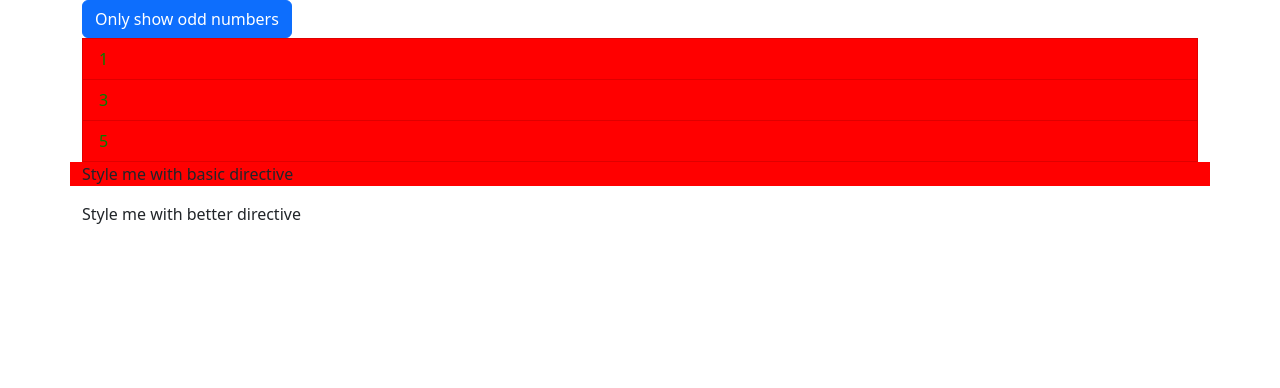
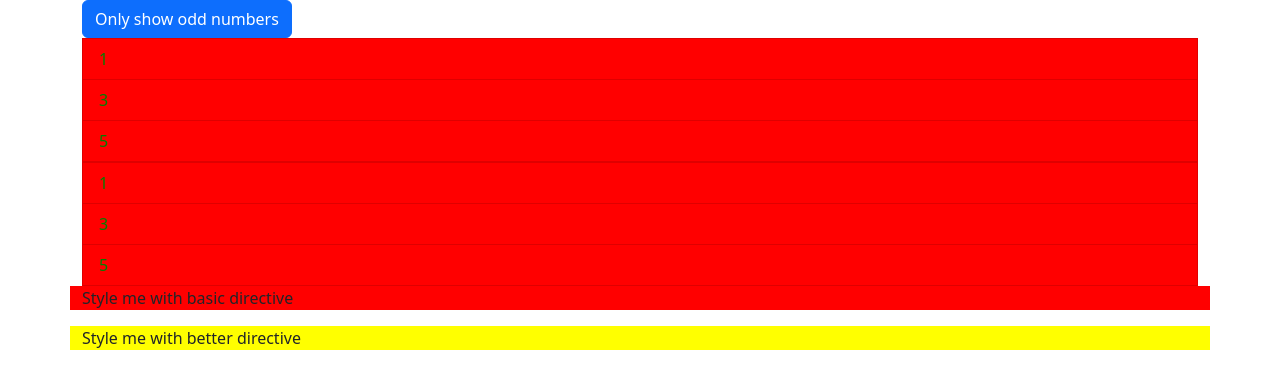
Before and after one commit to chandra10207/Angular-Recipe-Book, an Angular app: page / in a window 1280 px wide. Both pictures are taken after a click on the button "Only show odd numbers". Shown: the top 388 px of the page. Built offline with nearby package versions, Linux system fonts and the light colour scheme.

Commit message:
Building a Structural Directive appUnless

```diff
--- a/src/app/app.component.html
+++ b/src/app/app.component.html
@@ -36,6 +36,22 @@
         </li>
       </div>
 
+
+      <ng-template [ngIf] = "onlyOdd">
+        <div>
+          <li class="list-group-item"
+        [ngClass]="{odd_class: odd %2 !== 0}"
+        [ngStyle]="{backgroundColor: odd %2 !== 0 ? 'red' : 'transparent'}"
+        *ngFor="let odd of oddNumbers"
+
+        >
+        {{odd}}
+        </li>
+
+        </div>
+
+      </ng-template>
+
       <div *ngIf="!onlyOdd">
         <li class="list-group-item"
         [ngClass]="{even_class: even % 2 == 0}"
--- a/src/app/app.component.ts
+++ b/src/app/app.component.ts
@@ -29,7 +29,4 @@
   oddNumbers = [1,3,5]
   evenNumbers = [2,4,6]
   onlyOdd = false
-
-
-
 }
--- a/src/app/directives/better-highlight.directive.ts
+++ b/src/app/directives/better-highlight.directive.ts
@@ -1,9 +1,14 @@
-import { Directive, ElementRef, HostBinding, HostListener, OnInit, Renderer2 } from '@angular/core';
+import { Directive, ElementRef, HostBinding, HostListener, Input, OnInit, Renderer2 } from '@angular/core';
 
 @Directive({
   selector: '[appBetterHighlight]'
 })
 export class BetterHighlightDirective implements OnInit{
+
+  @Input() defaultColor: string = 'yellow';
+  @Input() highlightedColor: string = 'blue';
+  @HostBinding('style.backgroundColor') backgroundColor : string;
+
 
   constructor(private elRef: ElementRef, private renderer: Renderer2) {
 
@@ -12,20 +17,21 @@
   // Use this rendere because dom approach may not work for web services app etc
 
   ngOnInit(): void {
+    this.backgroundColor = this.defaultColor;
       // this.renderer.setStyle(this.elRef.nativeElement, 'background-color', 'blue' );
   }
 
   @HostListener('mouseenter') mouseover(eventData: Event){
     // this.renderer.setStyle(this.elRef.nativeElement, 'background-color', 'blue' );
-    this.backgroundColor = 'blue';
+    this.backgroundColor = this.highlightedColor;
   }
 
   @HostListener('mouseleave') mouseleave(eventData: Event){
     // this.renderer.setStyle(this.elRef.nativeElement, 'background-color', 'transparent' );
-    this.backgroundColor = 'transparent';
+    this.backgroundColor = this.defaultColor;
   }
 
-  @HostBinding('style.backgroundColor') backgroundColor : string;
+
 
 
 
```
Also changed, not shown: src/app/directives/unless.directive.ts (added, +24 -0 lines).
